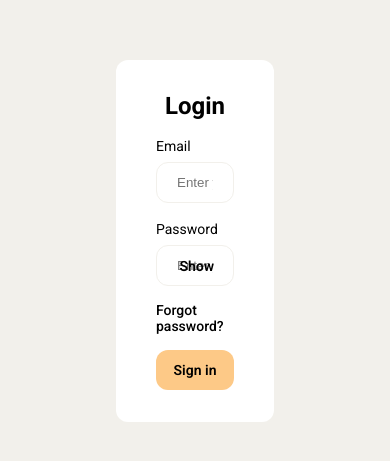
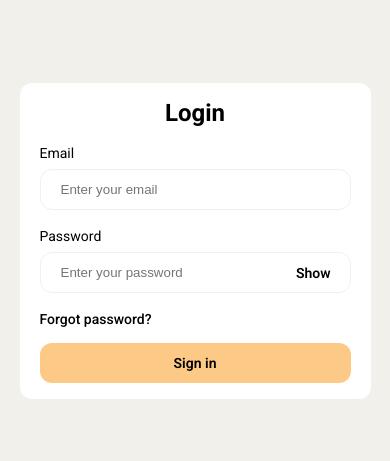
Before and after one commit to romariosc15/login-challenge, a Vue app: page / in a window 390 px wide. Shown: the part 181-642 px from the top of the page. Built offline with nearby package versions, Linux system fonts and the light colour scheme.

Commit message:
feat: add responsive design for margin and sizes

```diff
--- a/src/components/LoginForm.vue
+++ b/src/components/LoginForm.vue
@@ -68,8 +68,9 @@ onMounted(() => {
 
 <style scoped>
 .login-card {
+  box-sizing: border-box;
   background-color: white;
-  width: 20%;
+  width: 25%;
   padding: 2rem 2.5rem;
 }
 
@@ -147,4 +148,26 @@ onMounted(() => {
 .login-button[disabled] {
   cursor: not-allowed;
 }
+
+@media (max-width: 1280px) {
+  .login-card {
+    width: 30%;
+  }
+}
+@media (max-width: 1024px) {
+  .login-card {
+    width: 40%;
+  }
+}
+@media (max-width: 768px) {
+  .login-card {
+    width: 50%;
+  }
+}
+@media (max-width: 640px) {
+  .login-card {
+    width: 90%;
+    padding: 1rem 1.25rem;
+  }
+}
 </style>
--- a/src/components/NotificationMessage.vue
+++ b/src/components/NotificationMessage.vue
@@ -46,7 +46,8 @@ const imageSrc = computed(() => {
   border: 1px solid var(--error-border);
 }
 .notification-container {
-  width: 20%;
+  box-sizing: border-box;
+  width: 25%;
   display: flex;
   flex-direction: row;
   align-items: center;
@@ -73,4 +74,26 @@ const imageSrc = computed(() => {
 .notification-message {
   color: var(--color-secondary);
 }
+
+@media (max-width: 1280px) {
+  .notification-container {
+    width: 30%;
+  }
+}
+
+@media (max-width: 1024px) {
+  .notification-container {
+    width: 40%;
+  }
+}
+@media (max-width: 768px) {
+  .notification-container {
+    width: 50%;
+  }
+}
+@media (max-width: 640px) {
+  .notification-container {
+    width: 90%;
+  }
+}
 </style>
--- a/src/views/DashboardView.vue
+++ b/src/views/DashboardView.vue
@@ -27,7 +27,7 @@ const signOut = () => {
   background: #f2f0eb;
 }
 .main-image {
-  width: 500px;
+  width: 25%;
   margin-bottom: var(--margin-xl);
 }
 .logout-button {
@@ -41,4 +41,26 @@ const signOut = () => {
 .logout-button:hover {
   opacity: 0.85;
 }
+
+@media (max-width: 1280px) {
+  .main-image {
+    width: 30%;
+  }
+}
+
+@media (max-width: 1024px) {
+  .main-image {
+    width: 40%;
+  }
+}
+@media (max-width: 768px) {
+  .main-image {
+    width: 50%;
+  }
+}
+@media (max-width: 640px) {
+  .main-image {
+    width: 90%;
+  }
+}
 </style>
```
